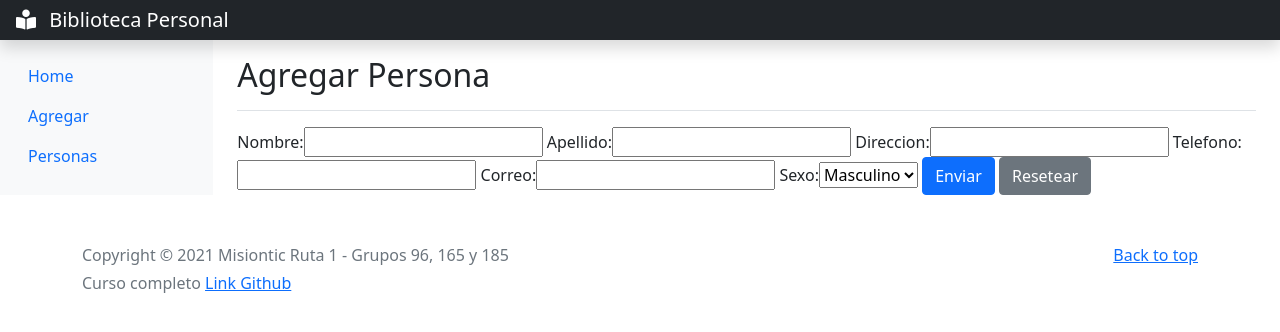
After one commit to jguerrero10/misiontic2020R1, a Django app: page /loanapp/persona/agregar in a window 1280 px wide. The commit adds this page. Shown: the top 332 px of the page. Run offline with Django 3.2, Linux system fonts and the light colour scheme.

Commit message:
Se agrega formulario Persona

```diff
--- /dev/null
+++ b/Modulo 2/django/mbproject/loanapp/forms.py
@@ -0,0 +1,8 @@
+from django.db.models import fields
+from django.forms import ModelForm
+from loanapp.models import *
+
+class PersonaForm(ModelForm):
+    class Meta:
+        model = Persona
+        fields = '__all__'
--- a/Modulo 2/django/mbproject/loanapp/models.py
+++ b/Modulo 2/django/mbproject/loanapp/models.py
@@ -20,7 +20,7 @@ class Libro(models.Model):
     editorial = models.CharField(max_length=60, default="N/A")
     pag = models.PositiveIntegerField()
     precio = models.FloatField()
-    notas = models.TextField(max_length=500, default='N/A')
+    notas = models.TextField(max_length=500, default='N/A', blank=True)
 
 class Persona(models.Model):
     nombre = models.CharField(max_length=80)
--- /dev/null
+++ b/Modulo 2/django/mbproject/loanapp/templates/agregar_persona.html
@@ -0,0 +1,15 @@
+{% extends 'base.html' %}
+
+{% block titulo %}Personas{% endblock titulo %}
+{% block tema %}
+   Agregar Persona
+{% endblock tema %}
+
+{% block contenido %}
+     <form action="{% url 'agregar_persona' %}" method="post">
+         {% csrf_token %}
+         {{form}}
+        <button class="btn btn-primary"  type="submit">Enviar</button>
+        <button class="btn btn-secondary" type="reset">Resetear</button>
+     </form>
+{% endblock contenido %}
--- a/Modulo 2/django/mbproject/loanapp/templates/base.html
+++ b/Modulo 2/django/mbproject/loanapp/templates/base.html
@@ -36,10 +36,11 @@
                                 </a>
                             </li>
                             <li class="nav-item">
-                                <a class="nav-link" href="#">
-                                    Eliminar
+                                <a class="nav-link" href="{% url 'personas' %}">
+                                    Personas
                                 </a>
                             </li>
+
                         </ul>
                     </div>
                 </nav>
--- a/Modulo 2/django/mbproject/loanapp/templates/editar_libro.html
+++ b/Modulo 2/django/mbproject/loanapp/templates/editar_libro.html
@@ -9,7 +9,7 @@
 {% endblock tema %}
 
 {% block contenido %}
-<form action="" method="post">
+<form action="{% url 'editar_libro' libro.id %}" method="post">
     {% csrf_token %}
     {% include 'formulario.html' %}
 </form>
--- a/Modulo 2/django/mbproject/loanapp/templates/fallo.html
+++ b/Modulo 2/django/mbproject/loanapp/templates/fallo.html
@@ -4,4 +4,5 @@
     No fue posible guardar el libro siguiente:
 
     <p><strong>Titulo</strong>: {{titulo}}</p>
+    <p>Error: {{error}}</p>
 </p>
--- a/Modulo 2/django/mbproject/loanapp/templates/index.html
+++ b/Modulo 2/django/mbproject/loanapp/templates/index.html
@@ -28,7 +28,10 @@
            <td>{{libro.genero}}</td>
            <td>{{libro.pag}}</td>
            <td>${{libro.precio}}</td>
-           <td><a href="{% url 'editar_libro' libro.id %}" class="btn btn-warning">Editar</a></td>
+           <td>
+               <a href="{% url 'editar_libro' libro.id %}" class="btn btn-warning">Editar</a>
+                <a href="{% url 'eliminar_libro' libro.id %}" class="btn btn-danger">Eliminar</a>
+        </td>
        </tr>
    {% endfor %}
 
--- a/Modulo 2/django/mbproject/loanapp/urls.py
+++ b/Modulo 2/django/mbproject/loanapp/urls.py
@@ -2,6 +2,9 @@ from django.urls import path
 from loanapp.views import *
 
 urlpatterns  = [
-    path('agregar/', agregar_libro, name='agregar_libro'),
-    path('editar/<int:id>', editar_libro, name='editar_libro'),
+    path('libro/agregar/', agregar_libro, name='agregar_libro'),
+    path('libro/editar/<int:id>', editar_libro, name='editar_libro'),
+    path('libro/eliminar/<int:id>', eliminar_libro, name='eliminar_libro'),
+    path('personas/', personas, name='personas'),
+    path('persona/agregar', agregar_persona, name='agregar_persona')
 ]
--- a/Modulo 2/django/mbproject/loanapp/views.py
+++ b/Modulo 2/django/mbproject/loanapp/views.py
@@ -2,6 +2,8 @@ from django.shortcuts import redirect, render
 from django.http import HttpResponse
 from django.urls import reverse
 from loanapp.models import *
+from loanapp.forms import *
+
 
 def home(request):
     contexto = dict()
@@ -28,11 +30,12 @@ def agregar_libro(request):
                 'estado': estado,
                 'libro': libro
                 }
-        except:
+        except ValueError as e:
             estado = False
             contexto = {
                 'estado': estado,
-                'titulo': titulo
+                'titulo': titulo,
+                'error': e
                 }
         return render(request, 'respuesta.html', contexto)
     else:
@@ -73,3 +76,25 @@ def editar_libro(request, id):
         return render(request, 'respuesta.html', contexto)
     else:
         return render(request, 'editar_libro.html', {'libro': libro})
+
+def eliminar_libro(request, id):
+    libro = Libro.objects.get(id=id)
+    libro.delete()
+    return redirect(reverse('inicio'))
+
+def personas(request):
+    return render(request, 'personas.html')
+
+def agregar_persona(request):
+    if request.method == 'POST':
+        form = PersonaForm(request.POST)
+        if form.is_valid():
+            form.save()
+            estado = "Los datos se guardaron correctamente"
+        else:
+            estado = "No fue posible guardar la Informacion"
+        return HttpResponse(estado)
+    else:
+        contexto = dict()
+        contexto['form'] = PersonaForm()
+        return render(request, 'agregar_persona.html', contexto)
--- a/Modulo 2/django/mbproject/mbproject/urls.py
+++ b/Modulo 2/django/mbproject/mbproject/urls.py
@@ -20,6 +20,5 @@ from loanapp.views import *
 urlpatterns = [
     path('admin/', admin.site.urls),
     path('', home, name='inicio'),
-    path('libros/', include('loanapp.urls')),
-
+    path('loanapp/', include('loanapp.urls')),
 ]
```
Also changed, not shown: Modulo 2/django/mbproject/loanapp/templates/personas.html (added, +17 -0 lines).
